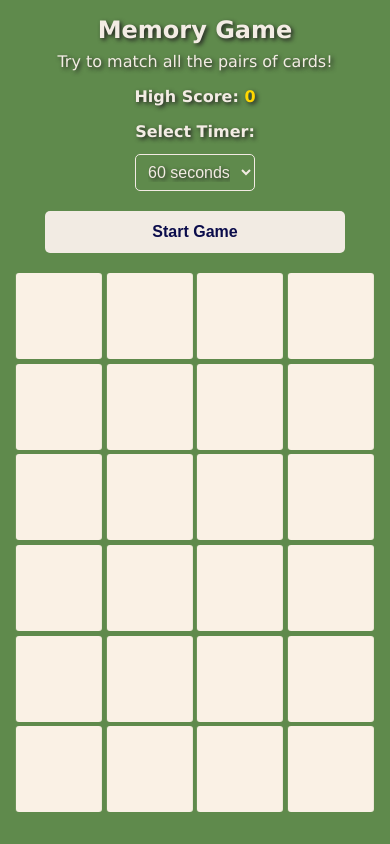
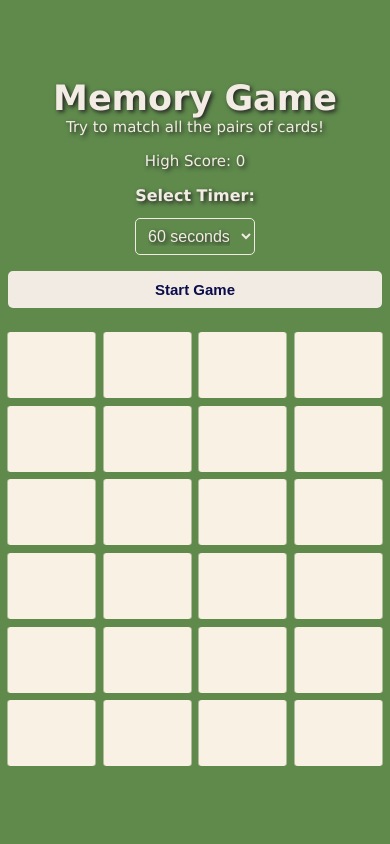
Before and after one commit to jorge-santoss/MemoryCard, a React (Vite) app: page / in a window 390 px wide. Built offline with nearby package versions, Linux system fonts and the light colour scheme.

Commit message:
Responsive update

```diff
--- a/src/App.css
+++ b/src/App.css
@@ -1,35 +1,31 @@
 * {
   margin: 0;
   padding: 0;
-  box-sizing: border-box;
 }
+
 
 html,
 body {
   height: 100%;
-  width: 100%;
-  overflow-x: hidden;
 }
 
 body {
   font-family: Verdana, sans-serif;
   background-color: hsl(102, 29%, 42%);
   display: flex;
-  flex-direction: column;
-  justify-content: flex-start;
+  justify-content: center;
   align-items: center;
-  padding: 1rem;
 }
 
 h1 {
   color: #f3ece4;
   font-size: 35px;
   text-align: center;
+  /* margin-bottom: 1rem; */
   text-shadow: 2px 2px 4px #222121;
-  margin-bottom: 0.5rem;
 }
 
-h3 {
+h3{
   color: #f3ece4;
   font-size: 15px;
   text-align: center;
@@ -40,112 +36,77 @@ h3 {
 
 .container {
   height: 400px;
-  width: 900px;
+  width: 550px;
   display: grid;
-  grid-template-columns: repeat(8, 1fr);
-  grid-template-rows: repeat(3, 1fr);
+  grid-template-columns: repeat(6, 1fr);
+  grid-template-rows: repeat(4, 1fr);
   gap: .5em;
-  margin: 1rem auto;
 }
 
-.card {
+.card{
   background-color: hsl(33, 67%, 94%);
   display: flex;
   justify-content: center;
   align-items: center;
-  border-radius: 3px;
+  border-radius:3px ;
   transform: rotateY(180deg);
-  animation: 2s hideCard linear;
-  transition: transform 0.5s;
-  cursor: pointer;
+  animation:2s hideCard linear;
+  transition:transform 0.5s;
 }
-
-@keyframes hideCard {
-  0%,
-  70% {
+@keyframes hideCard{
+  0%, 70%{
     transform: rotateY(0);
   }
-  100% {
+  100%{
     transform: rotateY(180deg);
   }
 }
 
-.card img {
+.card img{
   max-width: 75%;
   max-height: 75%;
   transform: scale(0);
-  animation: 2s hideImage linear;
-  transition: transform 0.5s;
+  animation:2s hideImage linear;
+   transition:transform 0.5s;
 }
-
-@keyframes hideImage {
-  0%,
-  70% {
+@keyframes hideImage{
+  0%, 70%{
     transform: scale(1);
   }
-  100% {
+  100%{
     transform: scale(0);
   }
 }
 
-.card.active {
+.card.active{
   transform: rotateY(0);
 }
 
-.card.correct {
+.card.correct{
   background-color: rgb(34, 230, 34);
 }
-
-.card.wrong {
+.card.wrong{
   background-color: rgb(230, 34, 34);
 }
-
-.card.active img {
+.card.active img{
   transform: scale(1);
 }
 
-/* BUTTON STYLES */
-.button-group {
-  display: flex;
-  flex-direction: column;
-  align-items: center;
-  width: 100%;
-  margin: 1rem 0;
-  padding: 0 1rem;
-}
-
-.btn {
+.btn{
   background-color: hsl(32, 38%, 92%);
   color: hsl(239, 74%, 17%);
   font-weight: bolder;
   border: none;
-  padding: 12px 24px;
+  padding: 10px 20px;
   border-radius: 5px;
   cursor: pointer;
-  font-size: 16px;
-  min-width: 200px;
-  max-width: 280px;
-  width: 100%;
-  margin: 0.25rem auto;
-  display: block;
-  text-align: center;
-  transition: all 0.3s ease;
+  font-size: 15px;
+  margin-bottom: 1em;
 }
-
 .btn:hover {
   background-color: hsl(42, 78%, 92%);
   box-shadow: 0 4px 6px rgba(0, 0, 0, 0.1);
 }
-
-.btn-stop {
-  background-color: #e63946;
-  color: hsl(32, 38%, 92%);
-}
-
-.btn-stop:hover {
-  background-color: #d62839;
-}
-
 .game-over-message {
   position: fixed;
   top: 50%;
@@ -157,7 +118,7 @@ h3 {
   text-align: center;
   z-index: 100;
   color: hsl(32, 38%, 92%);
-  width: 90%;
+  width: 80%;
   max-width: 400px;
 }
 
@@ -167,42 +128,71 @@ h3 {
   color: hsl(32, 38%, 92%);
 }
 
+
+
 .btn:disabled {
   background-color: #cccccc;
   cursor: not-allowed;
 }
 
+/* Add some animation for the win/lose messages */
 @keyframes fadeIn {
-  from {
-    opacity: 0;
-  }
-  to {
-    opacity: 1;
-  }
+  from { opacity: 0; }
+  to { opacity: 1; }
 }
 
 .game-over-message {
   animation: fadeIn 0.5s ease-in;
 }
 
+
+.button-group {
+  display: flex;
+  gap: 1rem;
+  justify-content: center;
+  margin-bottom: 1em;
+}
+
+.btn-stop {
+  background-color: #e63946; /* Red color for stop button */
+  color:hsl(32, 38%, 92%)
+
+}
+
+.btn-stop:hover {
+  background-color: #d62839; /* Darker red on hover */
+}
+
+
+/* Timer selector styles */
 .timer-selector {
   margin: 1rem 0;
   color: hsl(32, 38%, 92%);
+  /* background-color: hsl(182, 38%, 49%);  */
+  /* padding: .5rem; */
+  /* border-radius: 5px; */
+  /* width: 100%;
+  max-width: 250px; */
+  /* margin: 1rem auto; */
   display: flex;
   flex-direction: column;
+  /* justify-content: center; */
   align-items: center;
   gap: .5rem;
   font-size: 1rem;
   font-weight: bold;
   text-shadow: 2px 2px 4px #222121;
-  width: 100%;
+
 }
 
+/* Timer label */
 .timer-selector label {
   color: #f3ece4;
   font-size: 1rem;
   margin-bottom: 0.3rem;
 }
+
+
 
 .timer-selector select {
   width: 120px;
@@ -212,11 +202,12 @@ h3 {
   color: hsl(32, 37%, 92%);
   font-size: 1rem;
   border: 1px solid hsl(32, 38%, 92%);
+  /* background-color: hsl(182, 38%, 49%); */
     cursor: pointer;
     text-shadow: 2px 2px 4px #222121;
 }
 
-.time-left h3 {
+.time-left h3{
   color: hsl(349, 61%, 45%);
   font-size: 1.5rem;
   text-align: center;
@@ -225,110 +216,34 @@ h3 {
   text-shadow: 2px 2px 4px #d1c1c1;
 }
 
-.score-display {
-  color: #f3ece4;
-  font-size: 1rem;
-  font-weight: bold;
-  text-align: center;
-  margin: 0.5rem 0;
-  text-shadow: 2px 2px 4px #222121;
-  width: 100%;
+/* Responsive tweaks */
+@media (max-width: 600px) {
+  .button-group {
+    flex-direction: column;
+    align-items: center;
   }
 
-.score-display h3 {
-  margin: 0.5rem 0;
-  font-size: 1rem;
-  font-weight: bold;
-}
-
-.high-score {
-  color: gold;
-  font-weight: bold;
-}
-
-.new-high-score {
-  color: gold;
-  font-size: 1.5rem;
-  animation: pulse 1s infinite alternate;
-  margin: 1rem 0;
-}
-
-@keyframes pulse {
-  from {
-    transform: scale(1);
-  }
-  to {
-    transform: scale(1.1);
-  }
-}
-
-/* Mobile Responsive Styles */
-@media (max-width: 768px) {
-  /* body {
-    padding: 1rem;
-    min-height: 100vh;
-    justify-content: flex-start;
-  } */
-
-  h1 {
-    font-size: 2rem;
-  }
-
-  h3 {
-    font-size: 1rem;
+  .btn {
+    margin-bottom: 0.5rem;
+    width: 96%;
   }
 
 .container {
-    width: 100%;
   height: auto;
-    min-height: 60vh;
+  width: auto;
   grid-template-columns: repeat(4, 1fr);
-    grid-template-rows: repeat(6, 1fr);
-    gap: 0.5rem;
-    margin: 1rem 0;
-    max-width: 100%;
+  grid-template-rows: repeat(4, 1fr);
+   margin-left: 0.5em;
+  margin-right: 0.5em;
 }
 
-  .card {
-    aspect-ratio: 1/1;
-    min-height: 50px;
+.card{
+  width: auto;
+  height: auto;
 }
 
-  .card img {
-    max-width: 60%;
-    max-height: 60%;
+h1{
+  font-size: 35px;
 }
 
-  .button-group {
-    width: 100%;
-    max-width: 300px;
-    margin: 1rem auto;
-    padding: 0;
 }
-
-  .btn {
-    width: 100%;
-    max-width: 100%;
-    padding: 12px 0;
-  }
-
-  .game-over-message {
-    width: 90%;
-    padding: 1.5rem;
-  }
-
-  .game-over-message h2 {
-    font-size: 1.5rem;
-  }
-}
-
-/* Very small devices */
-@media (max-width: 400px) {
-  h1 {
-    font-size: 1.5rem;
-  }
-
-  .container {
-    gap: 0.3rem;
-  }
-}
```
Lines whose indentation alone changed are shown as unchanged.
